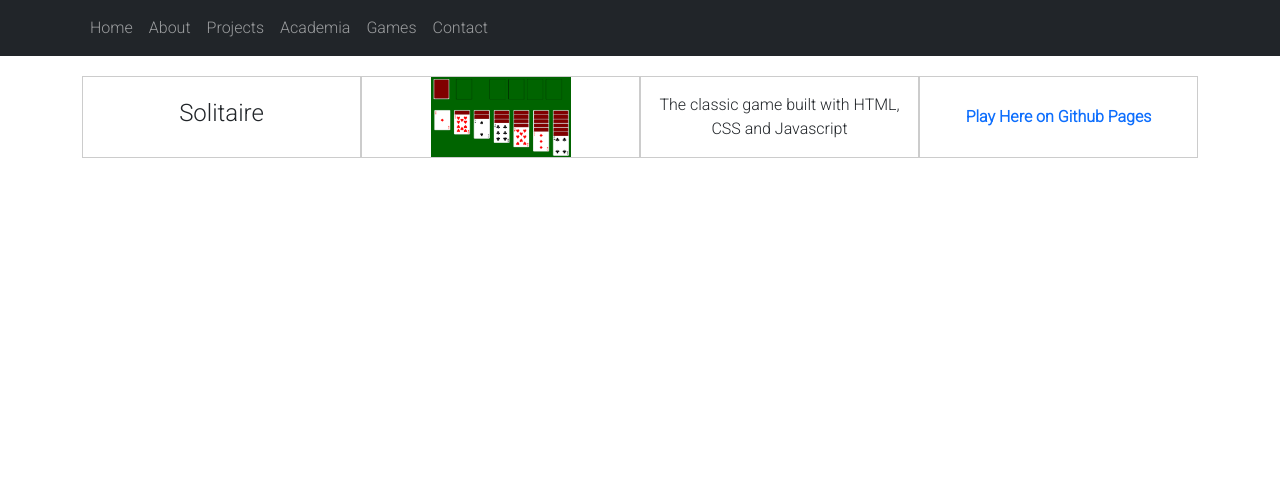
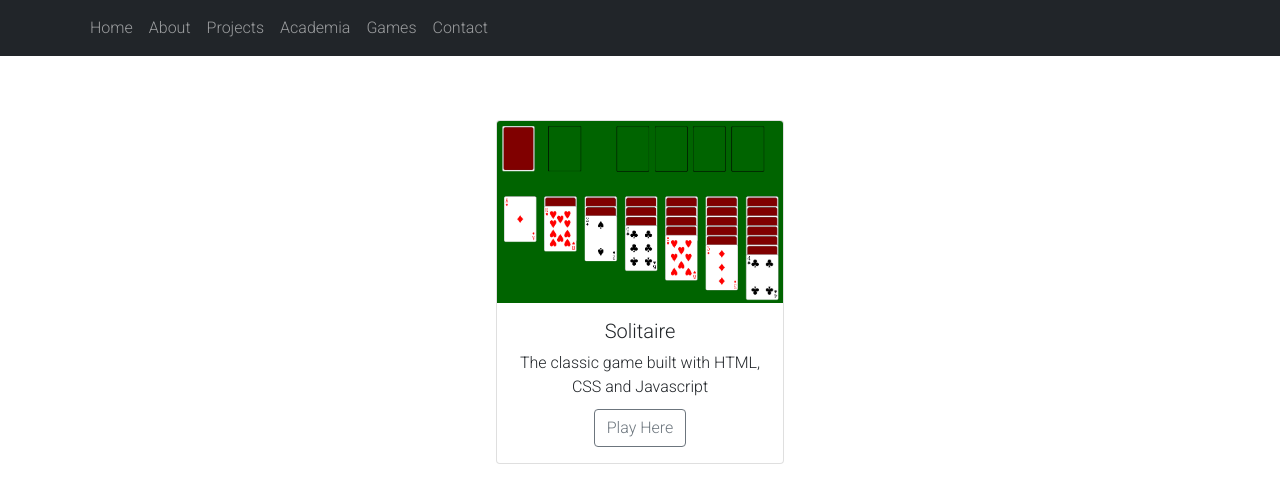
Before and after one commit to Jdshin/Portfolio, a React (Create React App) app: page /games in a window 1280 px wide. Shown: the top 500 px of the page. Built offline with nearby package versions, Linux system fonts and the light colour scheme.

Commit message:
About styling, convert game row into card

```diff
--- a/src/App.css
+++ b/src/App.css
@@ -46,7 +46,6 @@ body {
   flex-direction: column;
   justify-content: center;
   align-items: center;
-  margin: 20px;
 }
 
 .row {
@@ -70,20 +69,17 @@ button {
   margin: 10px;
 }
 
-#solitaire_img {
-  height: 80px;
-  width: 140px;
+.game-container {
+  display: flex;
+  justify-content: center;
+  margin-top: 5%;
 }
 
-.game-col {
-  border: 1px solid #CCCCCC;
+.resume-row {
   display: flex;
-  flex-direction: row;
-  align-items: center;
   justify-content: center;
 }
 
-.game-col a {
-  text-decoration: none;
-  font-weight: 700;
+.body-container {
+  margin-top: 5%;
 }
--- a/src/pages/About.js
+++ b/src/pages/About.js
@@ -3,14 +3,18 @@ import download from '../assets/images/download.png';
 
 function About(props){
     return (
-        <Container>
+        <Container className="body-container">
             <Row>
                 <Col>
-                    <h1>About Me</h1>
+                    <Row className="resume-row">
+                        <div>
+                            <p>Classically trained in chemistry, I am looking to explore new opportunities in the field of software engineering. </p>
+                        </div>
+                    </Row>
                 </Col>
-            </Row>
-            <Row>
+
                 <Col>
+                    <Row className="resume-row">
                         <div className="resume">
                             <div>
                                 <p>For Web Development Positions</p>
@@ -21,9 +25,8 @@ function About(props){
                                 </Button>
                             </a>
                         </div>
-                </Col>
                     </Row>
-            <Row>
+                    <Row className="resume-row">
                         <Col>
                             <div className="resume">
                                 <div>
@@ -37,6 +40,8 @@ function About(props){
                             </div>
                         </Col>
                     </Row>
+                </Col>
+            </Row>
         </Container>
     );
 };
--- a/src/pages/Games.js
+++ b/src/pages/Games.js
@@ -1,23 +1,19 @@
-import {Container, Row, Col} from 'react-bootstrap';
+import {Container, Row, Col, Card, Button} from 'react-bootstrap';
 import solitaire_img from '../assets/images/solitaire.png';
 
 function Games(props){
     return (
-        <Container>
-            <Row className="game-row">
-                <Col className="game-col">
-                    <h4>Solitaire</h4>
-                </Col>
-                <Col className="game-col" id="game-img-col">
-                    <img src={solitaire_img} alt="Solitaire img" id="solitaire_img"/>
-                </Col>
-                <Col className="game-col">
-                    <p>The classic game built with HTML, CSS and Javascript</p>
-                </Col>
-                <Col className="game-col">
-                    <a href="https://jdshin.github.io/Solitaire/">Play Here on Github Pages</a>
-                </Col>
-            </Row>
+        <Container className="game-container">
+            <Card style={{width: '18rem'}}>
+                <Card.Img id="solitaire_img" variant="top" src={solitaire_img}/>
+                <Card.Body>
+                    <Card.Title>Solitaire</Card.Title>
+                    <Card.Text>The classic game built with HTML, CSS and Javascript</Card.Text>
+                    <a href="https://jdshin.github.io/Solitaire/">
+                        <Button variant="outline-secondary">Play Here</Button>
+                    </a>
+                </Card.Body>
+            </Card>
         </Container>
     );
 };
```
Lines whose indentation alone changed are shown as unchanged.
